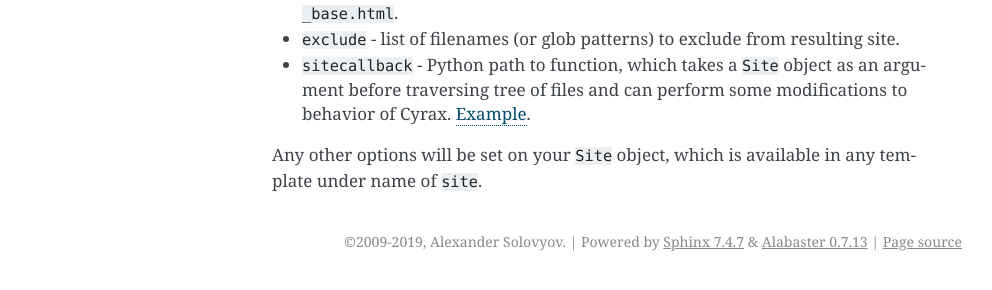
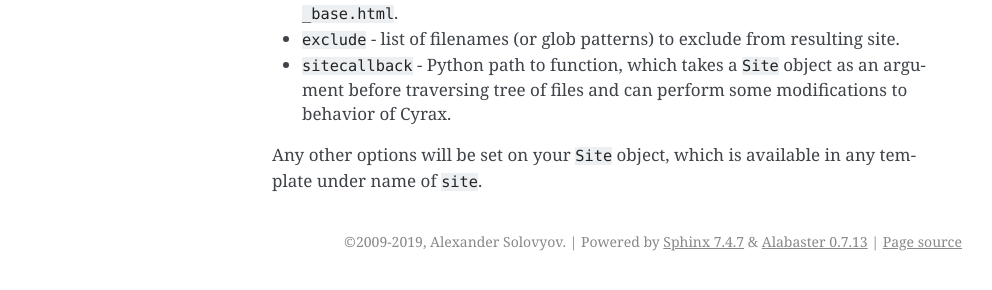
Before and after one commit to piranha/cyrax, a Sphinx documentation site: the page built from docs/usage.rst, in a window 1280 px wide. Shown: the part 333-623 px from the top of the page, without its empty margins (148-1140 px from the left). Built offline with Sphinx 7.4.7, drawn with Linux system fonts in a browser that asks for light colours.

Commit message:
fix links

```diff
--- a/docs/index.rst
+++ b/docs/index.rst
@@ -28,14 +28,14 @@
 If you've cloned `repository`_, then maybe you want to know that Cyrax depends
 on Jinja2 template library.
 
-.. _repository: http://hg.piranha.org.ua/cyrax/
+.. _repository: https://github.com/piranha/cyrax/
 
 Usage
 -----
 
 Run ``./cyrax``. Look at ``content`` `subdirectory`_ for example site.
 
-.. _subdirectory: http://hg.piranha.org.ua/cyrax/file/tip/content/
+.. _subdirectory: https://github.com/piranha/cyrax/tree/master/content/
 
 Contents:
 
--- a/docs/usage.rst
+++ b/docs/usage.rst
@@ -20,9 +20,7 @@
 
 - ``sitecallback`` - Python path to function, which takes a ``Site`` object as
   an argument before traversing tree of files and can perform some
-  modifications to behavior of Cyrax. Example_.
+  modifications to behavior of Cyrax.
 
 Any other options will be set on your ``Site`` object, which is available in any
 template under name of ``site``.
-
-.. _Example: http://hg.piranha.org.ua/piranha.org.ua/file/tip/_ext.py#l1
```
Also changed, not shown: 1 other file.
